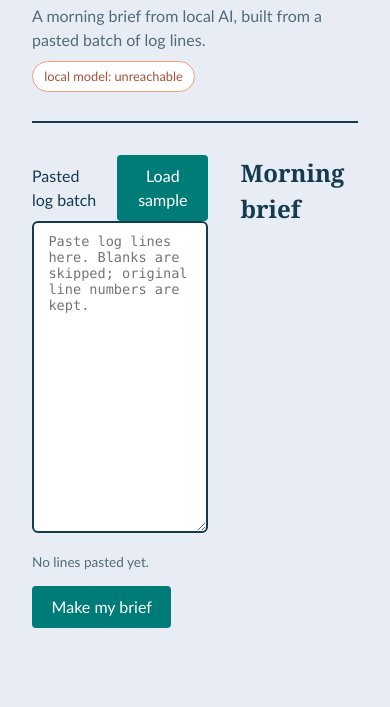
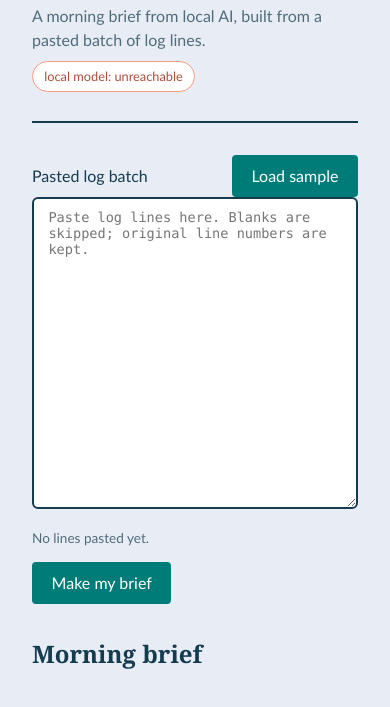
Before and after one commit to princejain756/naplog, a website: page public/index.html in a window 390 px wide. Shown: the part 109-816 px from the top of the page. Drawn offline with Linux system fonts and the light colour scheme; no server answers.

Commit message:
More style.css work

```diff
--- a/public/style.css
+++ b/public/style.css
@@ -194,3 +194,15 @@ button:disabled {
 .badge-unknown {
   color: #506B7A;
 }
+
+.tray-head {
+  display: flex;
+  align-items: baseline;
+  justify-content: space-between;
+  gap: 1rem;
+}
+
+.workbench {
+    grid-template-columns: 1fr;
+  }
+}
```
